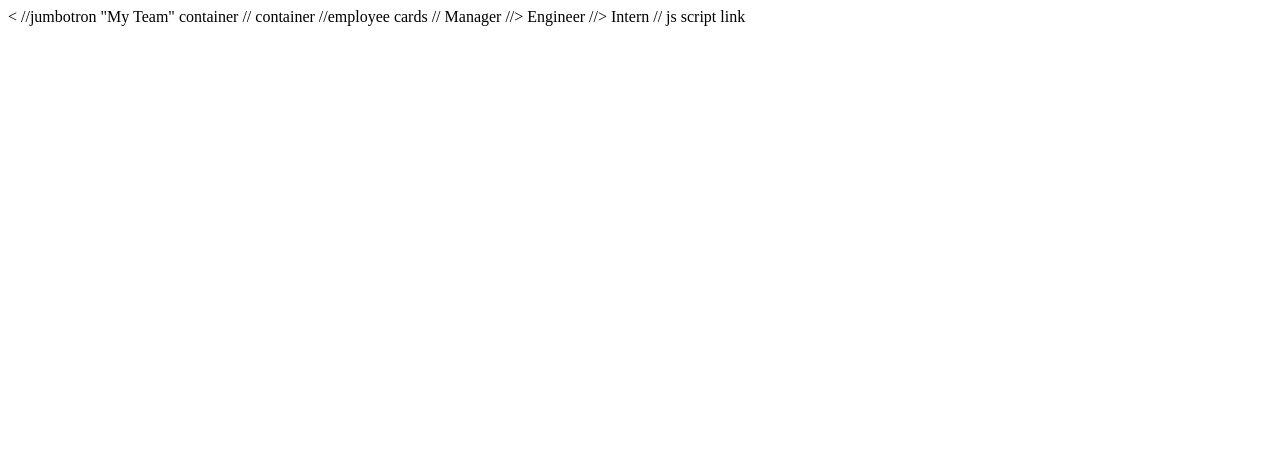
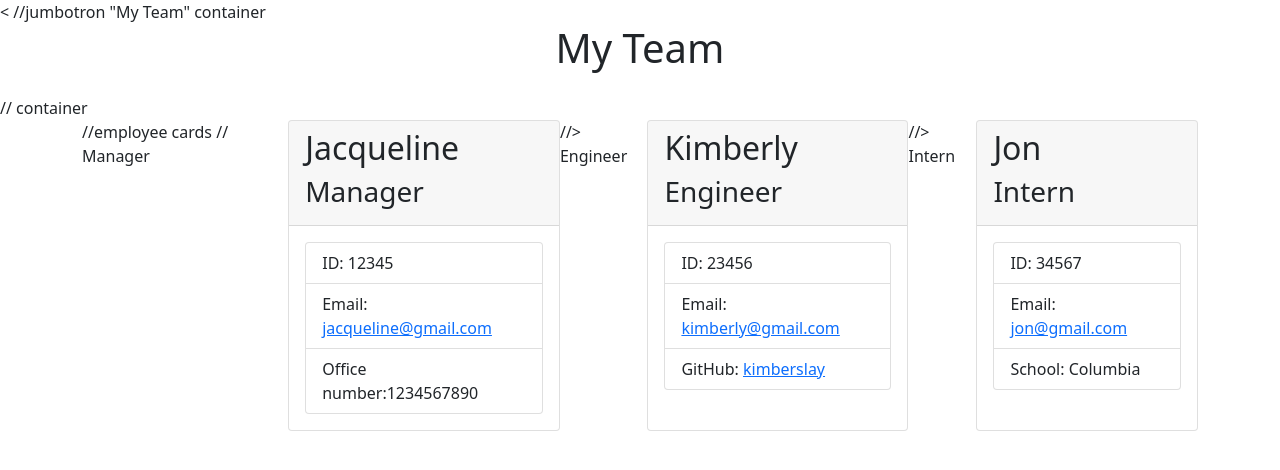
Before and after one commit to jacquelinerodney/teamprofile-generator, a website: page dist/team.html in a window 1280 px wide. Drawn offline with nearby package versions, Linux system fonts and the light colour scheme.

Commit message:
employee cards

```diff
--- a/dist/team.html
+++ b/dist/team.html
@@ -3,35 +3,83 @@
     <head>
         <meta charset="utf-8">
         <meta http-equiv="X-UA-Compatible" content="IE=edge">
-        <title></title>
-        <meta name="description" content="">
+        <title>My Team</title>
         <meta name="viewport" content="width=device-width, initial-scale=1">
-        <link rel="stylesheet" href="">
+        <link href="https://cdn.jsdelivr.net/npm/bootstrap@5.0.0-beta3/dist/css/bootstrap.min.css" rel="stylesheet" integrity="sha384-eOJMYsd53ii+scO/bJGFsiCZc+5NDVN2yr8+0RDqr0Ql0h+rP48ckxlpbzKgwra6" crossorigin="anonymous">
+        <link rel="stylesheet" href="style.css">
+
     </head>
     <body>
         //jumbotron "My Team" container
+        <div class="container-fluid">
+            <div class="row">
+                <div class="col-12 jumbotron mb-3 team-heading">
+                    <h1 class="text-center">My Team</h1>
+                </div>
+            </div>
+        </div>
 
 
         // container
+        <div class="container">
+            <div class="row">
+                <div class="team-area col-12 d-flex justify-content-center">
+
         //employee cards
+
+
         // Manager
-
+         <div class="card employee-card">
+        <div class="card-header">
+            <h2 class="card-title">Jacqueline</h2>
+            <h3 class="card-title"><i class="fas fa-mug-hot mr-2"></i>Manager</h3>
+        </div>
+        <div class="card-body">
+            <ul class="list-group">
+                <li class="list-group-item">ID: 12345</li>
+                <li class="list-group-item">Email: <a href="mailto:jacqueline@gmail.com">jacqueline@gmail.com</a></li>
+                <li class="list-group-item">Office number:1234567890 </li>
+            </ul>
+        </div>
+    </div>
 
 
 
 
         //> Engineer
 
-
+        <div class="card employee-card">
+            <div class="card-header">
+                <h2 class="card-title">Kimberly</h2>
+                <h3 class="card-title"><i class="fas fa-glasses mr-2"></i>Engineer</h3>
+            </div>
+            <div class="card-body">
+                <ul class="list-group">
+                    <li class="list-group-item">ID: 23456</li>
+                    <li class="list-group-item">Email: <a href="mailto:kimberly@gmail.com">kimberly@gmail.com</a></li>
+                    <li class="list-group-item">GitHub: <a href="https://github.com/kimberslay" target="_blank" rel="noopener noreferrer">kimberslay</a></li>
+                </ul>
+            </div>
+        </div>
 
 
 
         //> Intern
+        <div class="card employee-card">
+            <div class="card-header">
+                <h2 class="card-title">Jon</h2>
+                <h3 class="card-title"><i class="fas fa-user-graduate mr-2"></i>Intern</h3>
+            </div>
+            <div class="card-body">
+                <ul class="list-group">
+                    <li class="list-group-item">ID: 34567</li>
+                    <li class="list-group-item">Email: <a href="mailto:jon@gmail.com">jon@gmail.com</a></li>
+                    <li class="list-group-item">School: Columbia</li>
+                </ul>
+            </div>
+        </div>
 
 
-
-// js script link
-
-        <script src="" async defer></script>
-    </body>
-</html>
+    </div>
+</div>
+</div>
```
